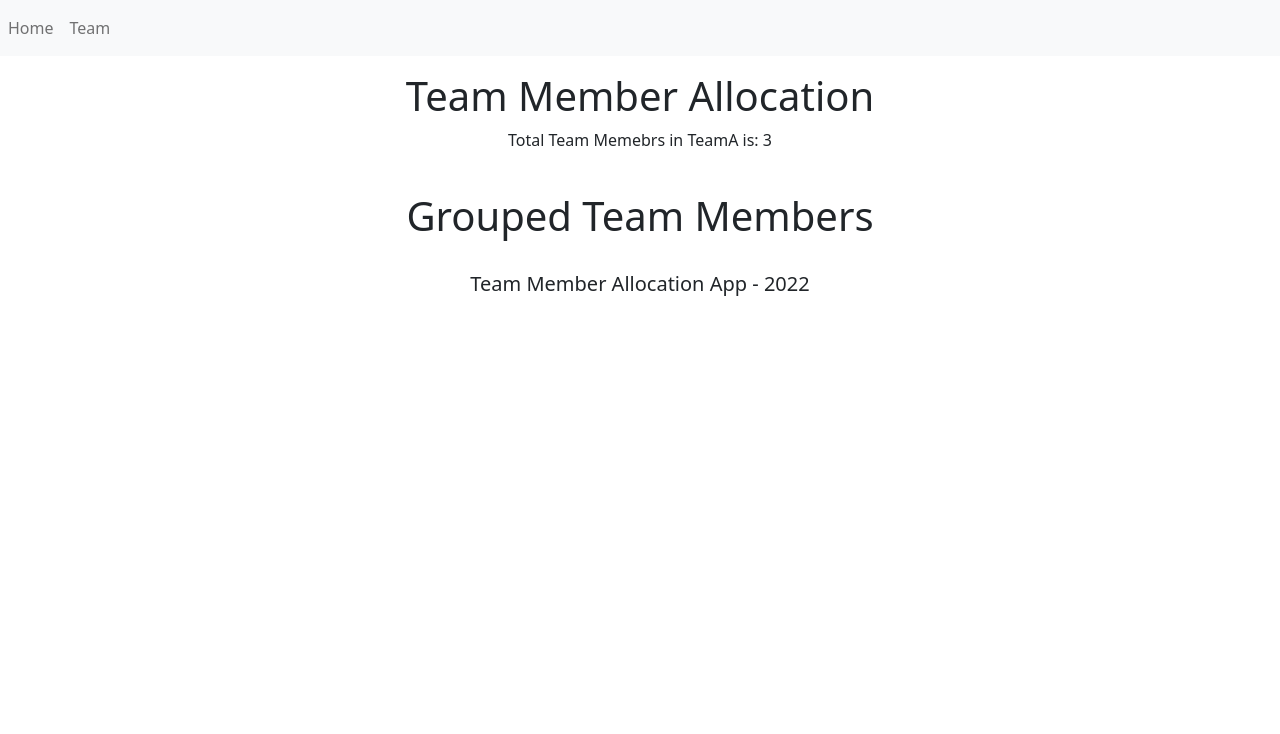
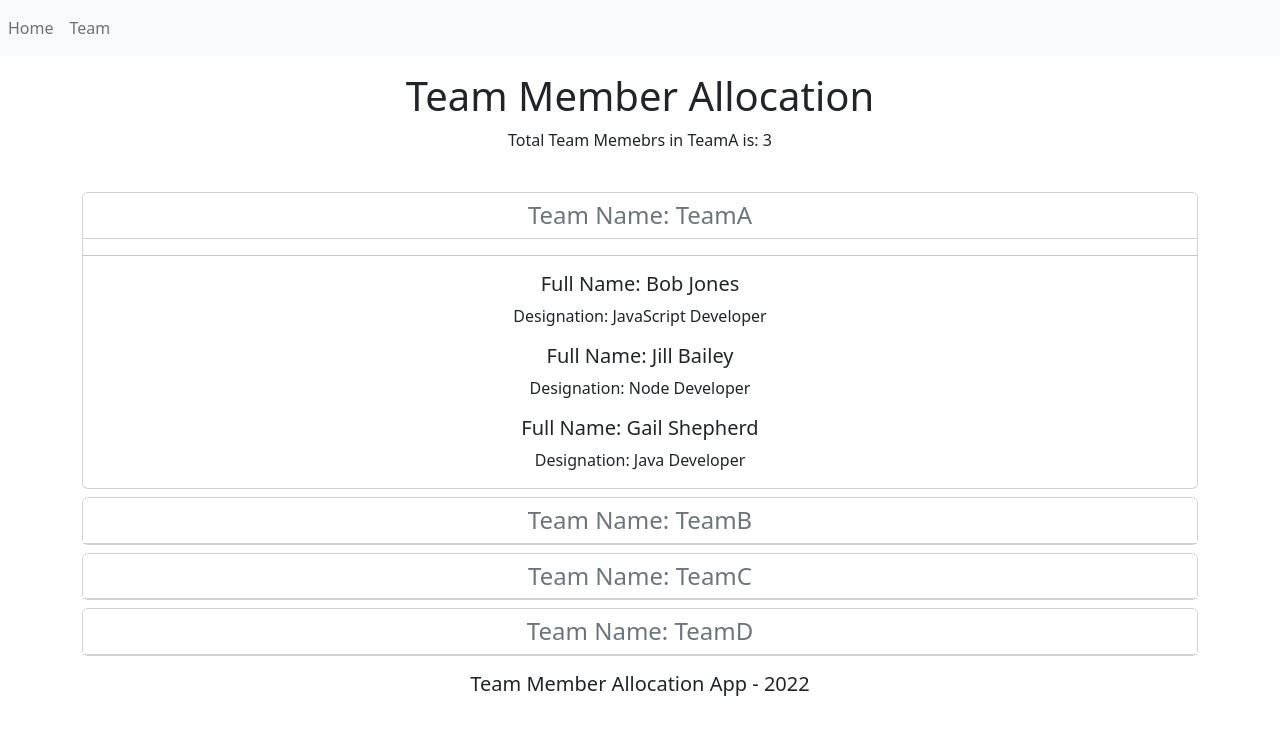
Before and after one commit to KirannVaka/team-member-allocation, a React (Create React App) app: page /GroupedTeamMembers in a window 1280 px wide. Shown: the top 734 px of the page. Built offline with nearby package versions, Linux system fonts and the light colour scheme.

Commit message:
implemented detail to GroupedTeamMembers component
1.fn to group teamMembers by teamName
2.Created UI to display data

```diff
--- a/src/App.js
+++ b/src/App.js
@@ -147,7 +147,16 @@ function App() {
             />
           }
         />
-        <Route path="/GroupedTeamMembers" element={<GroupedTeamMembers />} />
+        <Route
+          path="/GroupedTeamMembers"
+          element={
+            <GroupedTeamMembers
+              employees={employees}
+              selectedTeam={selectedTeam}
+              setTeam={setTeam}
+            />
+          }
+        />
         <Route path="/*" element={<NotFound />} />
       </Routes>
       <Footer />
--- a/src/GroupedTeamMembers.jsx
+++ b/src/GroupedTeamMembers.jsx
@@ -1,11 +1,76 @@
-function GroupedTeamMembers() {
+import { useState } from "react";
+
+function GroupedTeamMembers({ employees, selectedTeam, setTeam }) {
+  const [groupedEmployees, setGroupedData] = useState(groupTeamMemebers());
+
+  //grouping employees depending on their teamName
+  function groupTeamMemebers() {
+    let allTeamNames = ["TeamA", "TeamB", "TeamC", "TeamD"];
+
+    let teams = [];
+
+    for (let each of allTeamNames) {
+      let teamMembers = employees.filter(
+        (employee) => employee.teamName === each
+      );
+      let teamTemp = {
+        team: each,
+        teamMembers,
+        collapsed: selectedTeam === each ? false : true,
+      };
+      teams.push(teamTemp);
+    }
+
+    return teams;
+  }
+
+  const handleTeamClick = ({ currentTarget }) => {
+    let updatedGroupedData = groupedEmployees.map((groupData) =>
+      groupData.team === currentTarget.id
+        ? { ...groupData, collapsed: !groupData.collapsed }
+        : groupData
+    );
+
+    setGroupedData(updatedGroupedData);
+  };
+
   return (
     <main className="container ">
-      <div className="row justify-content-center mt-3 mb-4">
-        <div className="col-8">
-          <h1>Grouped Team Members</h1>
-        </div>
-      </div>
+      {groupedEmployees.map((item) => {
+        return (
+          <div
+            key={item.team}
+            className="card mt-2"
+            style={{ cursor: "pointer" }}
+          >
+            <h4
+              id={item.team}
+              className=" card-header text-secondary bg-white"
+              onClick={handleTeamClick}
+            >
+              Team Name: {item.team}
+            </h4>
+            <div
+              id={"collapse_" + item.team}
+              className={item.collapsed === true ? "collapse" : ""}
+            >
+              <hr />
+              {item.teamMembers.map((teamMember) => {
+                return (
+                  <div className="mt-2">
+                    <h5 className="card-title mt-2">
+                      <span className="text-dark">
+                        Full Name: {teamMember.fullName}
+                      </span>
+                    </h5>
+                    <p>Designation: {teamMember.designation}</p>
+                  </div>
+                );
+              })}
+            </div>
+          </div>
+        );
+      })}
     </main>
   );
 }
```
